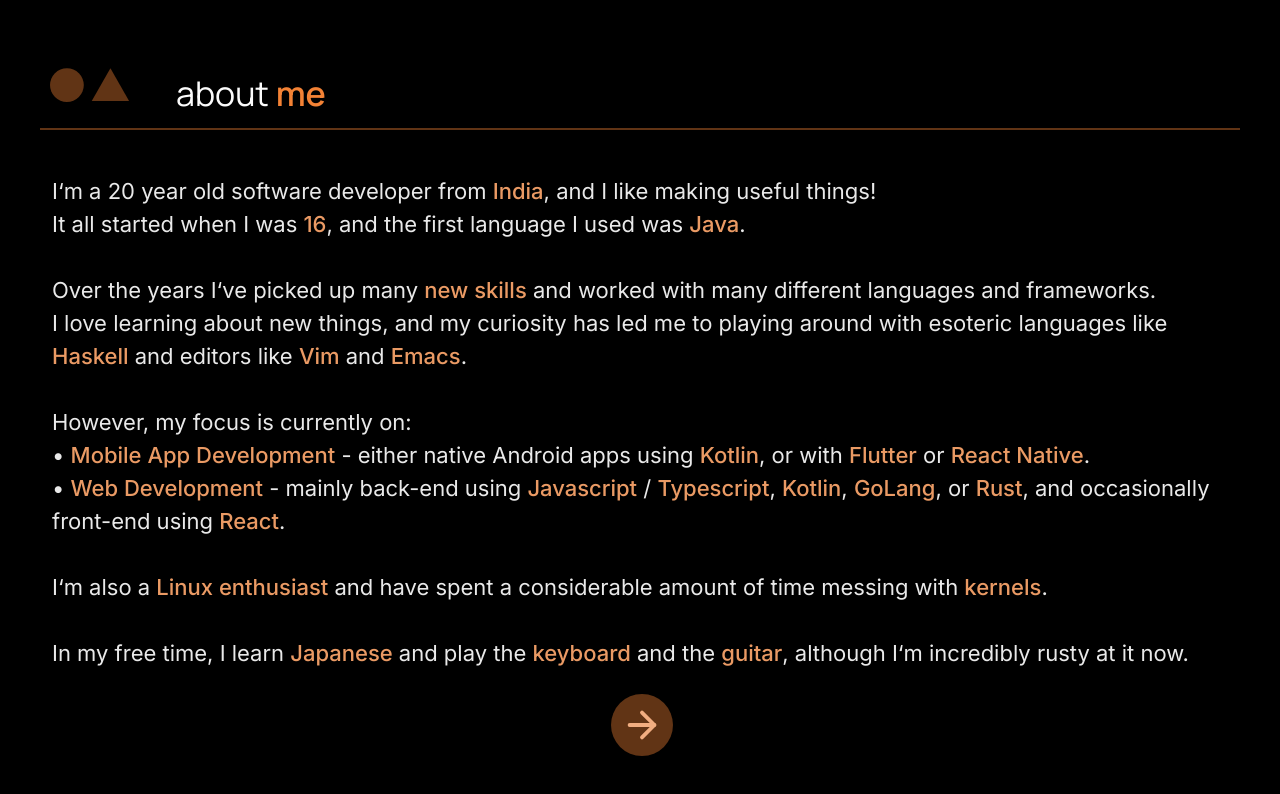
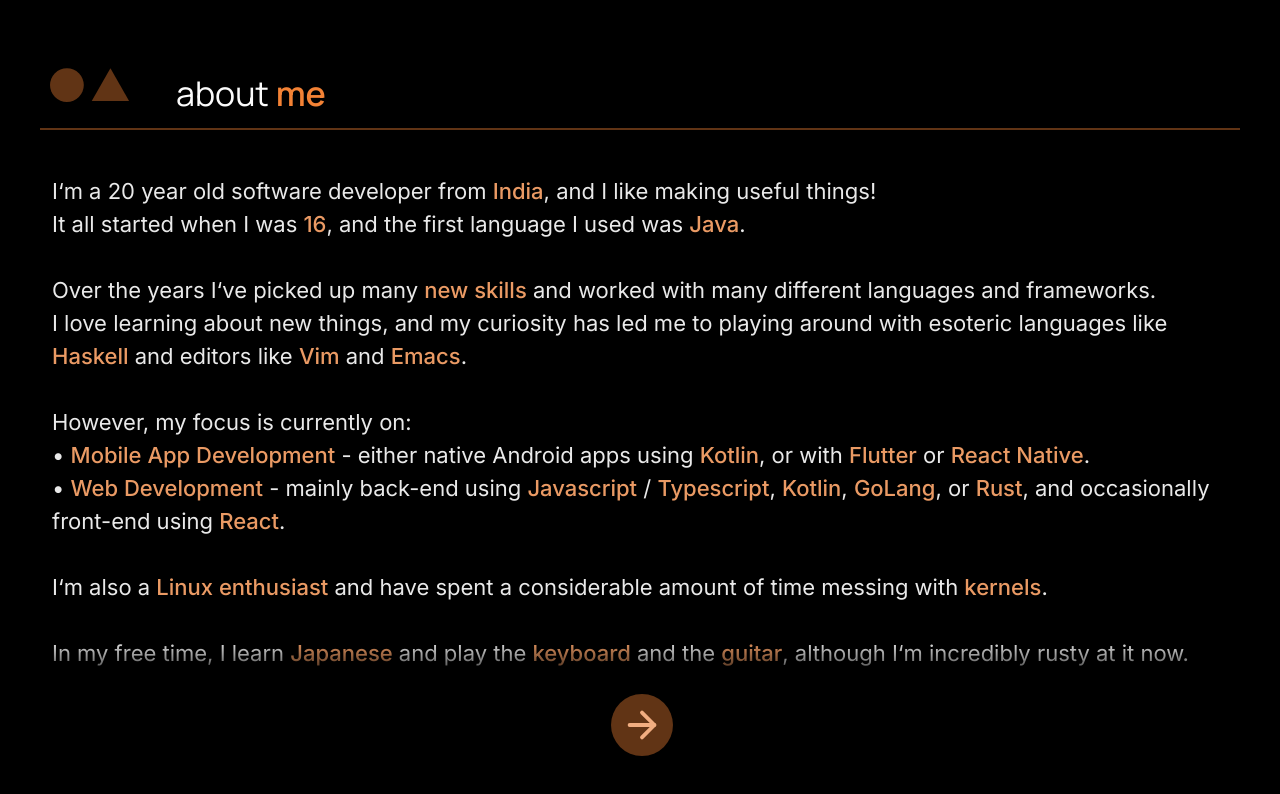
Before and after one commit to uditkarode/portfolio, a Next.js app: page /about in a window 1280 px wide. Shown: the top 794 px of the page. Built offline with nearby package versions, Linux system fonts and the light colour scheme.

Commit message:
feat(pages/about): add bottom fade to div

```diff
--- a/pages/about.tsx
+++ b/pages/about.tsx
@@ -16,6 +16,7 @@ export default function About() {
 
 function AboutContent() {
   return (
+    <>
       <motion.p
         className={styles.contentText}
         initial={{ opacity: 0 }}
@@ -60,5 +61,7 @@ function AboutContent() {
         <br />
         And oh, I like <OT>cats</OT>!<br />
       </motion.p>
+      <div className={styles.bottomFade}/>
+    </>
   );
 }
```
Lines whose indentation alone changed are shown as unchanged.
